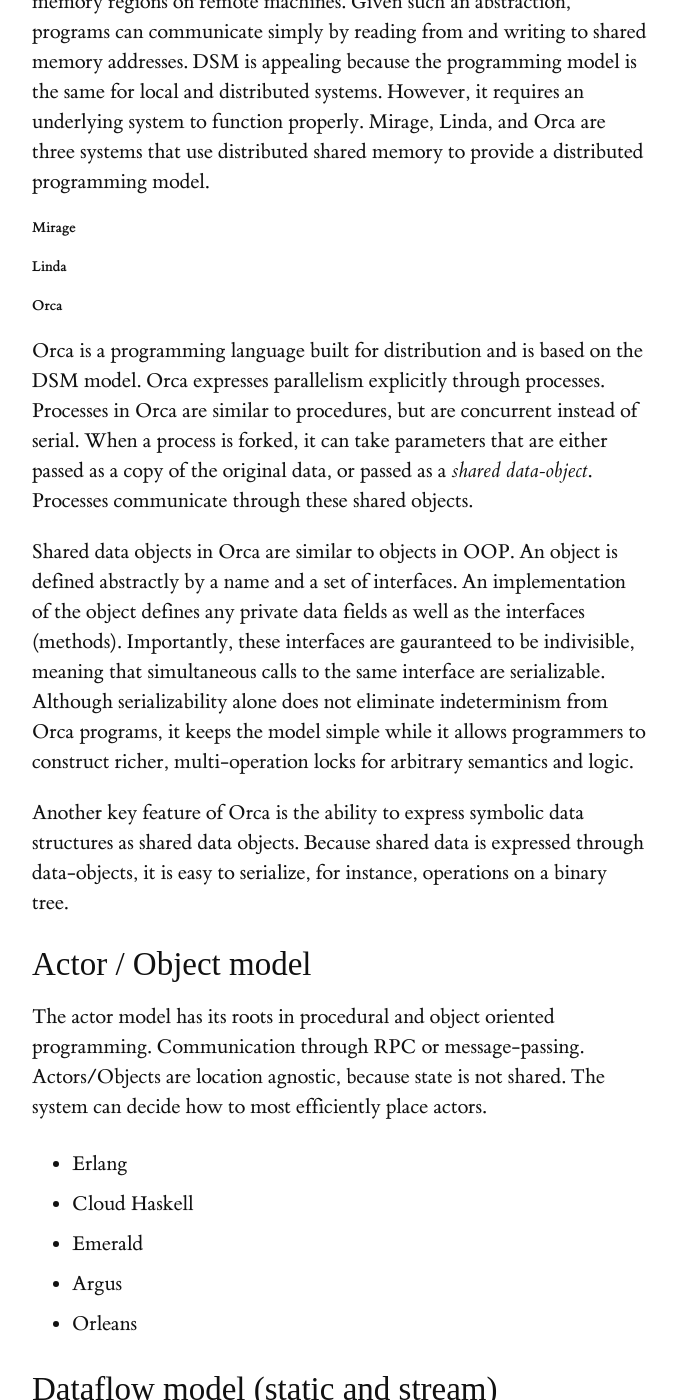
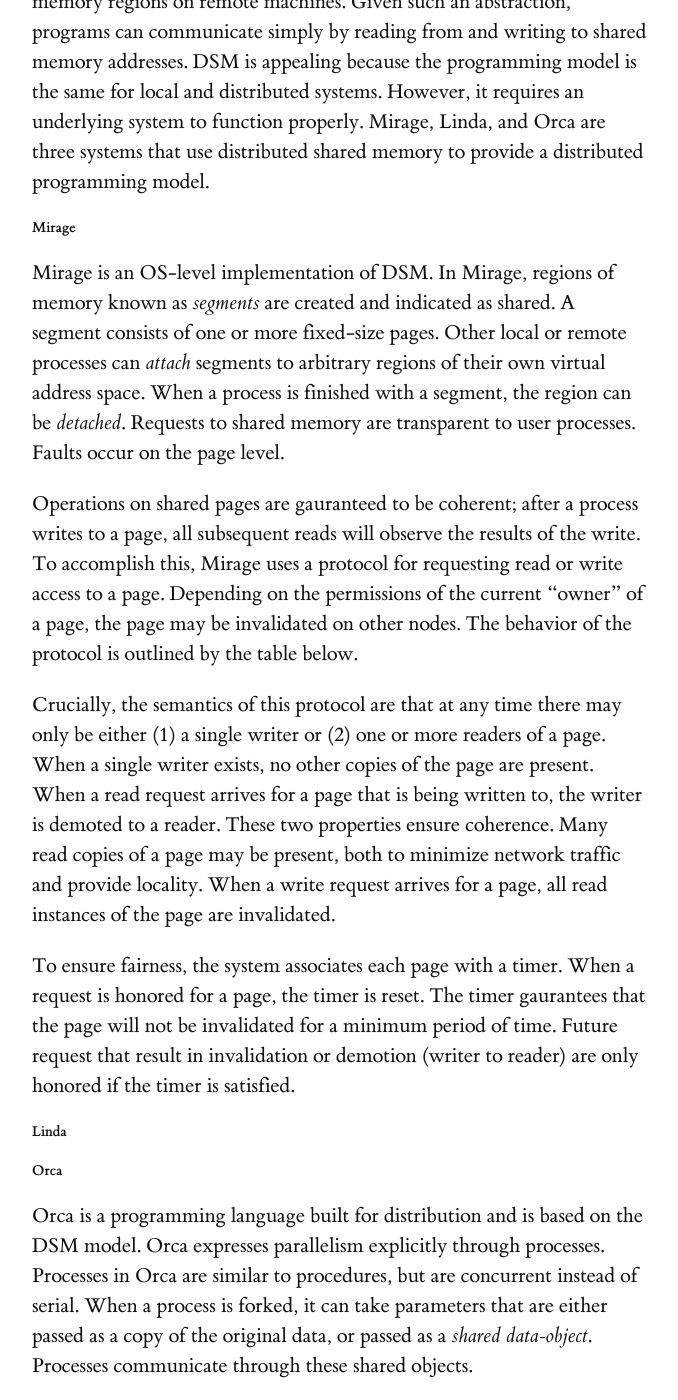
Before and after one commit to heathermiller/dist-prog-book, a Jekyll site: the page built from chapter/4/dist-langs.md, in a window 1280 px wide and 1400 px high, scrolled down 3401 px. Shown: the whole window, without its empty margins (128-806 px from the left). Built offline with Jekyll 4.4.1, drawn with Linux system fonts in a browser that asks for light colours; some web fonts are replaced; some of the changed text lies outside the part shown.

Commit message:
progress?

```diff
--- a/chapter/4/dist-langs.md
+++ b/chapter/4/dist-langs.md
@@ -89,6 +89,33 @@
 
 #### Mirage
 
+Mirage is an OS-level implementation of DSM.
+In Mirage, regions of memory known as *segments* are created and indicated as shared.
+A segment consists of one or more fixed-size pages.
+Other local or remote processes can *attach* segments to arbitrary regions of their own virtual address space.
+When a process is finished with a segment, the region can be *detached*.
+Requests to shared memory are transparent to user processes.
+Faults occur on the page level.
+
+Operations on shared pages are gauranteed to be coherent; after a process writes to a page, all subsequent reads will observe the results of the write.
+To accomplish this, Mirage uses a protocol for requesting read or write access to a page.
+Depending on the permissions of the current "owner" of a page, the page may be invalidated on other nodes.
+The behavior of the protocol is outlined by the table below.
+
+
+
+Crucially, the semantics of this protocol are that at any time there may only be either (1) a single writer or (2) one or more readers of a page.
+When a single writer exists, no other copies of the page are present.
+When a read request arrives for a page that is being written to, the writer is demoted to a reader.
+These two properties ensure coherence.
+Many read copies of a page may be present, both to minimize network traffic and provide locality.
+When a write request arrives for a page, all read instances of the page are invalidated.
+
+To ensure fairness, the system associates each page with a timer.
+When a request is honored for a page, the timer is reset.
+The timer gaurantees that the page will not be invalidated for a minimum period of time.
+Future request that result in invalidation or demotion (writer to reader) are only honored if the timer is satisfied.
+
 #### Linda
 
 #### Orca
@@ -106,20 +133,35 @@
 Although serializability alone does not eliminate indeterminism from Orca programs, it keeps the model simple while it allows programmers to construct richer, multi-operation locks for arbitrary semantics and logic.
 
 Another key feature of Orca is the ability to express symbolic data structures as shared data objects.
-Because shared data is expressed through data-objects, it is easy to serialize, for instance, operations on a binary tree.
+In Orca, a generic graph type is offered as a first-class data-object.
+Because operations are serializable at the method level, the graph data-object can offer methods that span multiple nodes while still retaining serializability.
 
 ### Actor / Object model
 
-The actor model has its roots in procedural and object oriented programming.
-Communication through RPC or message-passing.
-Actors/Objects are location agnostic, because state is not shared.
-The system can decide how to most efficiently place actors.
+Unlike DSM, communication in the actor model is explicit and exposed through message passing.
+Messages can be synchronous or asynchronous, point-to-point or broadcast style.
 
-* Erlang
-* Cloud Haskell
-* Emerald
-* Argus
-* Orleans
+In the actor model, concurrent entities do not share state as they do in DSM.
+Each process, object, actor, etc., has its own address space.
+The model maps well to single multicore machines as well as clusters of machines.
+Although an underlying system is required to differentiate between local and remote messages, the location of processes, objects, or actors can be transparent to the application programmer.
+
+#### Erlang
+
+* functional programming language
+* process is the unit of concurrency
+* messages are sent to mailboxes
+    * asynchronous
+* functional programming
+* variables, atoms, lists
+
+#### Cloud Haskell
+
+#### Emerald
+
+#### Argus
+
+#### Orleans
 
 ### Dataflow model (static and stream)
 
```
